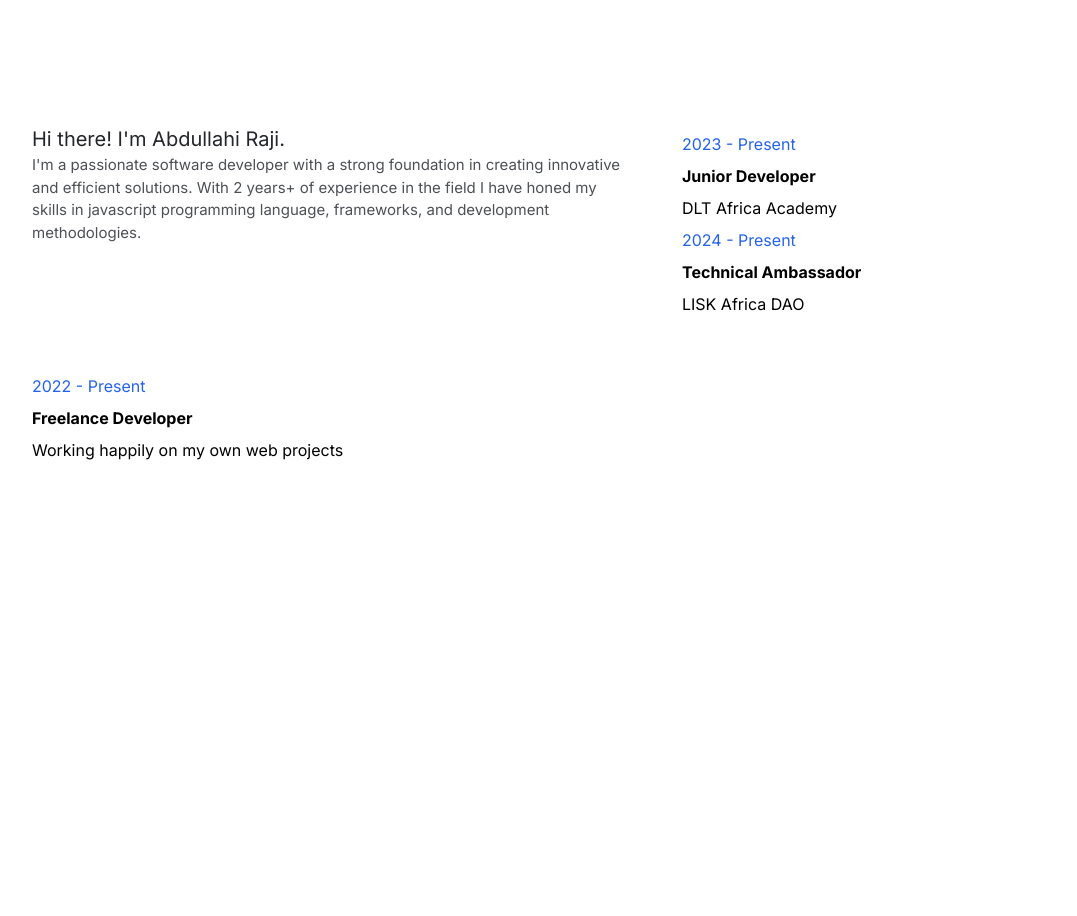
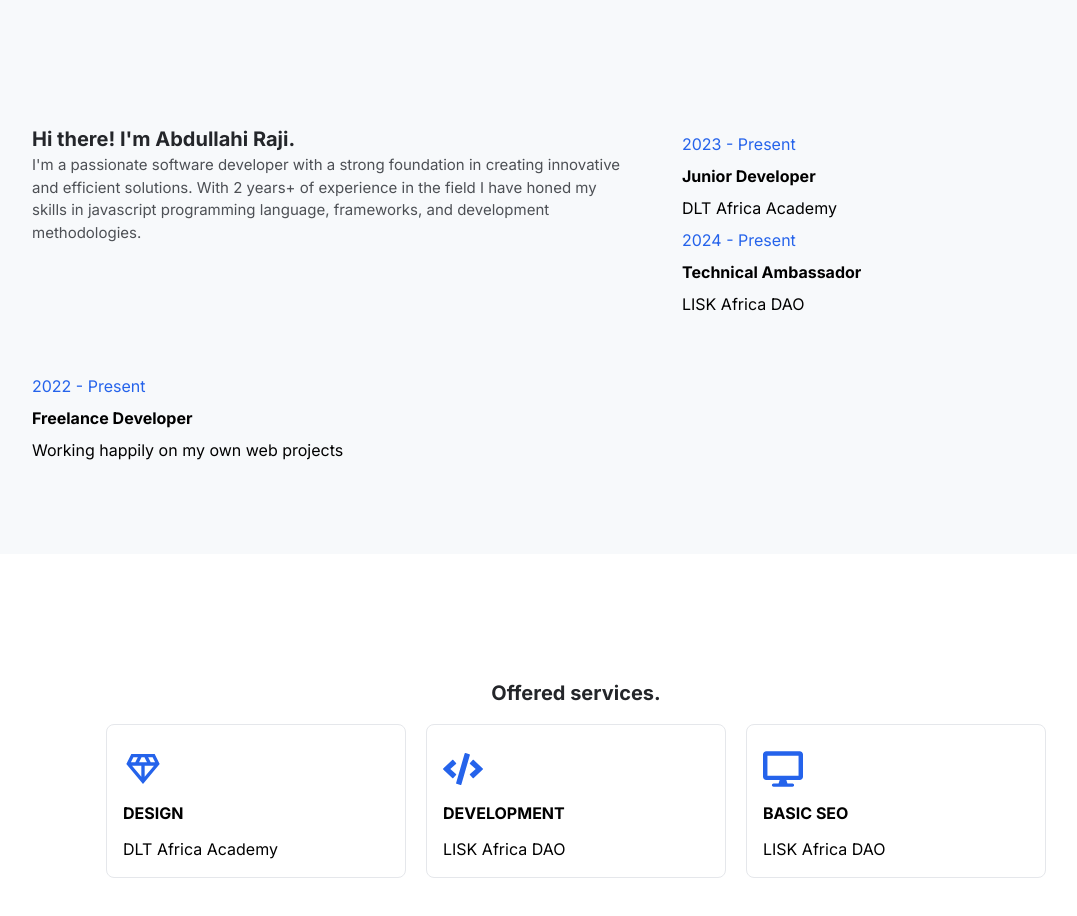
Before and after one commit to ameer017/ameer-portfolio-website, a Next.js app in the folder portfolio/: page / in a window 1280 px wide. Shown: the part 720-1636 px from the top of the page, without its empty margins (64-1141 px from the left). Before the commit the page ends 1274 px from the top, so only its background shows below. Built offline with nearby package versions, Linux system fonts and the light colour scheme.

Commit message:
service-section

```diff
--- a/portfolio/app/components/About/About.jsx
+++ b/portfolio/app/components/About/About.jsx
@@ -27,9 +27,9 @@ const dataTwo = [
 
 const About = () => {
   return (
-    <main className="px-10 md:px-24  text-left flex gap-[50px] flex-wrap pt-[7.75rem] pb-[5.75rem]">
+    <main className="px-10 md:px-24 bg-[#f7f9fb] text-left flex gap-[50px] flex-wrap pt-[7.75rem] pb-[5.75rem]">
       <div className=" ">
-        <p className="text-[#24262a] font-Poppins text-[20px] ">
+        <p className="text-[#24262a] font-Poppins text-[20px] font-bold ">
           Hi there! I&apos;m Abdullahi Raji.
         </p>
 
--- /dev/null
+++ b/portfolio/app/components/Service/Service.jsx
@@ -0,0 +1,47 @@
+import React from "react";
+import { MdOutlineDiamond } from "react-icons/md";
+import { FaCode, FaDesktop } from "react-icons/fa";
+const data = [
+  {
+    id: 1,
+    title: "DESIGN",
+    icon: <MdOutlineDiamond />,
+    description: "DLT Africa Academy",
+  },
+  {
+    id: 2,
+    title: "DEVELOPMENT",
+    icon: <FaCode />,
+    description: "LISK Africa DAO",
+  },
+  {
+    id: 2,
+    title: "BASIC SEO",
+    icon: <FaDesktop />,
+    description: "LISK Africa DAO",
+  },
+];
+
+const Service = () => {
+  return (
+    <main className="px-10 md:px-24 flex gap-[50px] flex-wrap pt-[7.75rem] pb-[5.75rem]">
+      <div className="w-screen">
+        <p className="text-[#24262a] font-Poppins text-center  text-[20px] font-bold ">
+          Offered services.
+        </p>
+
+        <div className="flex gap-5 items-center justify-center mt-4 flex-wrap ">
+          {data.map(({ id, title, icon, description }) => (
+            <div key={id} className="flex flex-col gap-3 border p-4 rounded-lg w-[300px] ">
+              <p className="text-blue-600 mt-2 text-[40px] ">{icon}</p>
+              <p className="font-bold">{title}</p>
+              <p>{description}</p>
+            </div>
+          ))}
+        </div>
+      </div>
+    </main>
+  );
+};
+
+export default Service;
--- a/portfolio/app/page.tsx
+++ b/portfolio/app/page.tsx
@@ -2,6 +2,7 @@
 import Loader from "@/app/components/Loader/Loader"
 import HeroSection from "@/app/components/HeroSection/HeroSection"
 import About from "@/app/components/About/About"
+import Service from "@/app/components/Service/Service"
 import { useEffect, useState } from "react";
 
 export default function Home() {
@@ -20,6 +21,7 @@ export default function Home() {
       {/* <Loader/> */}
       <HeroSection/>
       <About/>
+      <Service/>
     </div>
   )
 }
```
